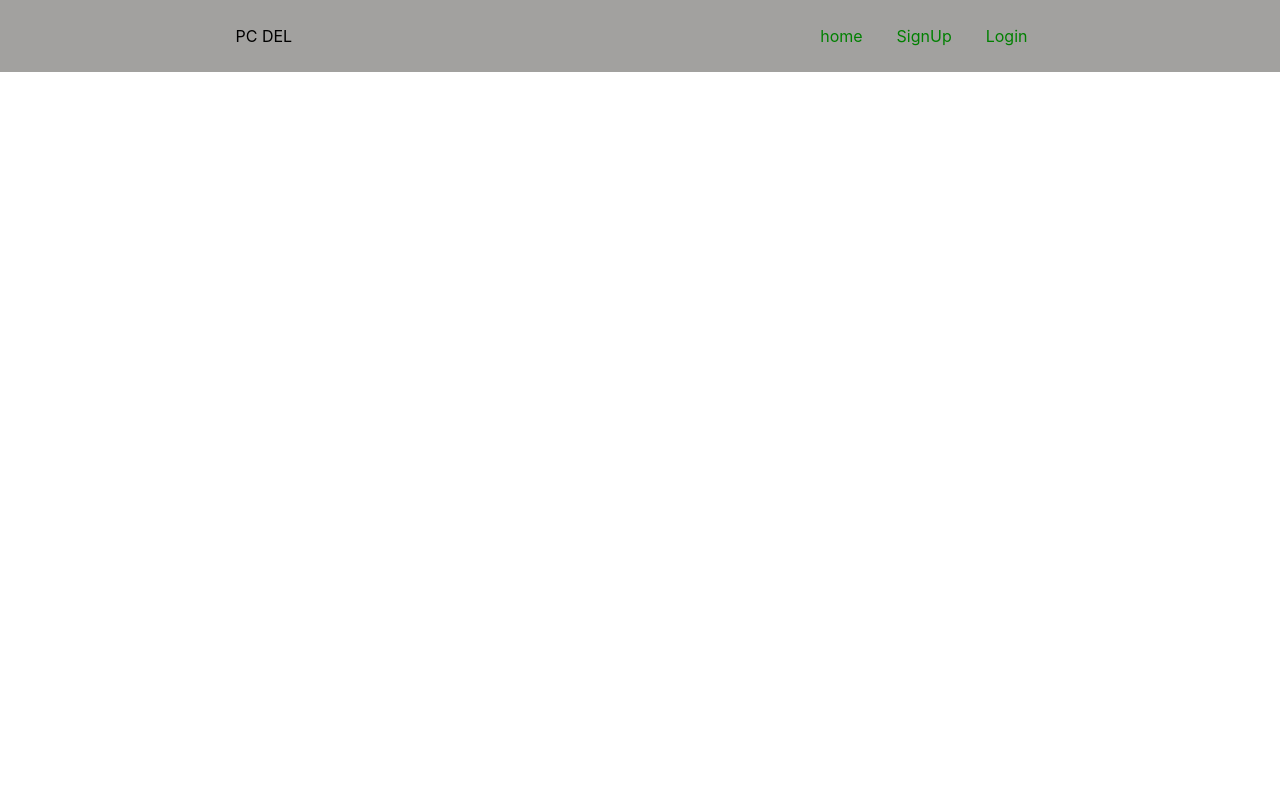
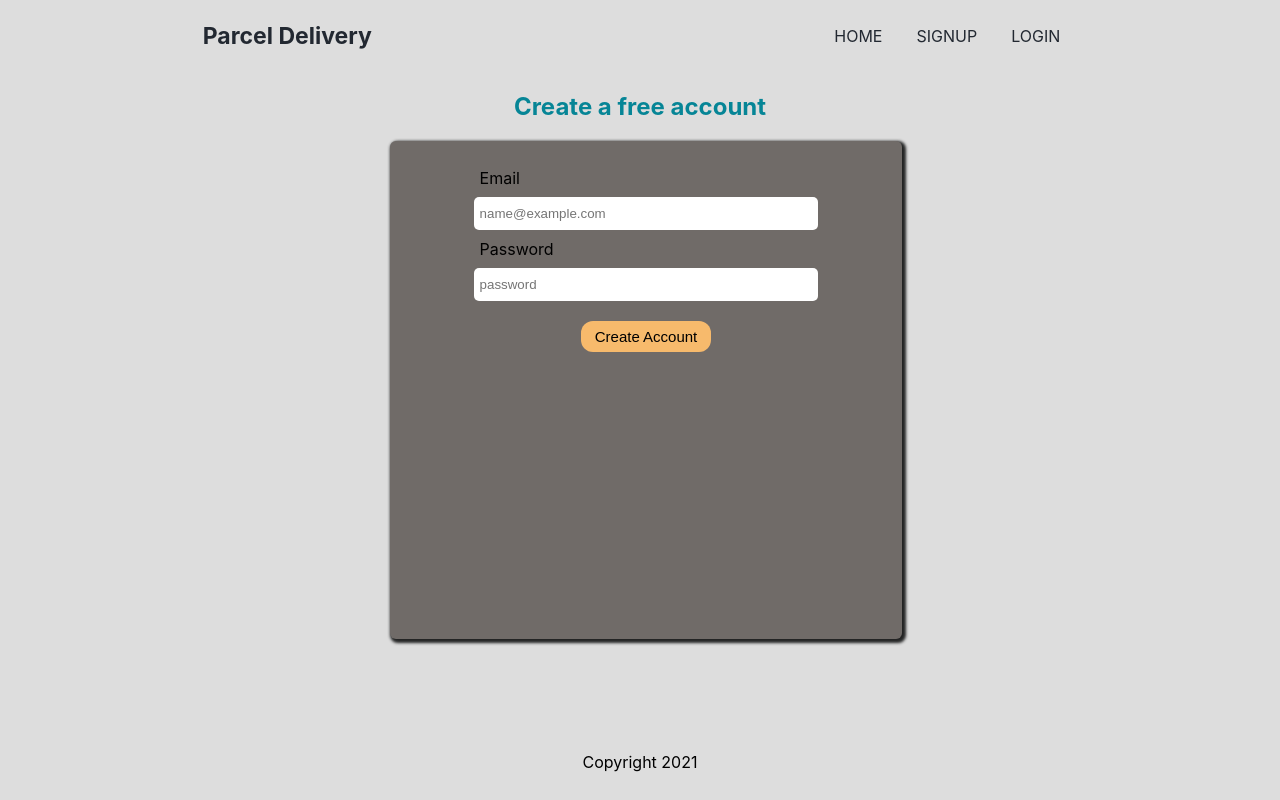
Before and after one commit to scovia-achan/safe-courier, a React (Create React App) app: page /login in a window 1280 px wide. Built offline with nearby package versions, Linux system fonts and the light colour scheme.

Commit message:
create login page and footer component

```diff
--- a/src/App.css
+++ b/src/App.css
@@ -1,3 +1,110 @@
 .App {
   max-width: 2000px;
+  background-color: #DDDDDD;
 }
+
+.home {
+  padding: 0 40px;
+  height: 700px;
+  color: rgb(6, 133, 150);
+  background-color: #DDDDDD;
+  overflow: hidden;
+
+}
+.home-sect {
+  width: 100%;
+  padding-top: 90px;
+  /* padding-left: 20px; */
+  display: flex;
+  justify-content: center;
+  align-items: center;
+  flex-wrap: wrap;
+}
+.home-sect >img {
+  width: 500px;
+}
+.home-sect >div{
+  padding-left: 45px;
+}
+.intro > button {
+  border-radius: 19px;
+  padding: 12px 18px;
+  border: none;
+  font-size: large;
+  background-color: #F6D6AD;
+  cursor: pointer;
+}
+.intro > button:hover{
+  background-color: #856d4f;
+}
+
+.heading {
+  font-size: 40px;
+  font-weight: bold;
+  margin-bottom: 0;
+}
+.text {
+  font-size: 19px;
+}
+
+.sigin-up{
+  height: 650px;
+}
+
+.register {
+  width: 50%;
+  margin: 10px auto;
+
+}
+
+.register-form {
+  width: 80%;
+  display: flex;
+  flex-direction: column;
+  justify-items: center;
+  height: 480px;
+  padding-top: 18px;
+  border-radius: 6px;
+  align-items: center;
+  box-shadow: 2px 2px 3px 2px #232424;
+  margin-left: 70px;
+  background-color: #706b68;
+}
+.register-form label,
+.register-form input {
+  padding: 9px 6px;
+  width: 65%;
+  border-radius: 5px;
+  border: none;
+}
+
+.register-form > button {
+  border-radius: 12px;
+  padding: 7px 14px;
+  border: none;
+  font-size: 15px;
+  margin-top: 20px;
+  background-color: #f7ba6c;
+  cursor: pointer;
+}
+
+
+@media screen and(max-width:650px) {
+
+  .home-sect{
+    width: 100%;
+    flex-direction: column;
+  }
+  .home-sect >img {
+    width: 250px;
+  }
+  .heading {
+    font-size: 20px;
+  }
+  .intro {
+    padding-bottom: 10px;
+  }
+  .text{
+    margin-bottom: 0;
+  }
+}
--- a/src/App.js
+++ b/src/App.js
@@ -3,6 +3,8 @@ import {BrowserRouter as Router, Route, Switch} from "react-router-dom"
 import './App.css';
 import Home from "./Pages/Home";
 import SignUp from "./Pages/SignUp";
+import Footer from "./Components/Footer";
+import Login from "./Pages/Login"
 
 function App() {
   return (
@@ -12,7 +14,9 @@ function App() {
           <Switch>
             <Route exact path="/" component={Home}/>
             <Route exact path="/signup" component={SignUp}/>
+            <Route exact path="/login" component={Login}/>
           </Switch>
+        <Footer />
       </Router>
 
     </div>
--- /dev/null
+++ b/src/Components/Footer.js
@@ -0,0 +1,9 @@
+import React from "react";
+import "./Main.css";
+export default function Footer() {
+  return (
+    <div className="footer">
+      <p>Copyright 2021</p>
+    </div>
+  );
+}
--- a/src/Components/Main.css
+++ b/src/Components/Main.css
@@ -3,8 +3,14 @@
     justify-content: space-around;
     align-items: center;
     padding: 10px 0;
-    background-color: rgba(87, 84, 81, 0.55);
+    /* box-shadow: 1px 2px 2px rgb(168, 167, 167); */
+    /* background-color: #DBCBBD; */
 
+}
+.logo{
+    font-size: 23px;
+    font-weight: bold;
+    color: #222831;
 }
 
 .navlinks {
@@ -18,10 +24,31 @@
 }
 .navlinks a{
     text-decoration: none;
-    color: green;
+    color: #222831;
     padding: 5px;
+    text-transform: uppercase;
+
 }
 .navlinks a:hover{
-    /* background-color: rgb(150, 157, 158); */
-    color: rgb(128, 108, 23);
+    background-color: #F6D6AD;
+    /* color: #F6D6AD; */
+    border-radius: 10px;
 }
+.footer {
+    position: absolute;
+    bottom: 0;
+    left: 0;
+    right: 0;
+    background-color: #DDDDDD;
+}
+.footer p {
+    text-align: center;
+    padding: 12px 0;
+    font-size: 16px;
+}
+
+@media screen and(max-width:450px) {
+    .footer{
+        /* position: fixed; */
+    }
+}
--- a/src/Components/Navbar.js
+++ b/src/Components/Navbar.js
@@ -5,11 +5,11 @@ import "./Main.css"
 function Navbar() {
     return (
         <div className="nav">
-            <div className="logo">PC DEL</div>
+            <div className="logo">Parcel Delivery</div>
             <ul className="navlinks">
                 <li><Link to="/">home</Link></li>
                 <li><Link to="/signup">SignUp</Link></li>
-                <li><Link to="/">Login</Link></li>
+                <li><Link to="/login">Login</Link></li>
             </ul>
 
         </div>
--- a/src/Pages/Home.js
+++ b/src/Pages/Home.js
@@ -1,11 +1,20 @@
-import React from 'react'
+import React from "react";
+import "../App.css";
+import truck from "../Images/truck.svg";
 
 function Home() {
-    return (
-        <div>
-
+  return (
+    <div className="home">
+      <div className="home-sect">
+        <img src={truck} alt="truck transporting parcels" />
+        <div className="intro">
+          <p className="heading">Deliver with us</p>
+          <p className="text">Every item delivered to it's destination.<br /> Trust the process.</p>
+          <button>Get started</button>
         </div>
-    )
+      </div>
+    </div>
+  );
 }
 
 export default Home;
--- /dev/null
+++ b/src/Pages/Login.js
@@ -0,0 +1,28 @@
+import React, { useState } from "react";
+import "../App.css";
+
+function Login() {
+  const [email, setemail] = useState("");
+  const [password, setpassword] = useState("");
+
+  return (
+    <div className="sigin-up">
+      <h2 style={{ textAlign: "center", color: "rgb(6, 133, 150)" }}>
+        Create a free account
+      </h2>
+      <div className="register">
+        <form className="register-form">
+
+          <label>Email</label>
+          <input type="email" placeholder="name@example.com" />
+          <label>Password</label>
+          <input type="email" placeholder="password" />
+
+          <button>Create Account</button>
+        </form>
+      </div>
+    </div>
+  );
+}
+
+export default Login;
--- a/src/Pages/SignUp.js
+++ b/src/Pages/SignUp.js
@@ -1,13 +1,34 @@
-import React from 'react'
+import React, { useState } from "react";
+import "../App.css";
+
+function SignUp() {
+	const [fname, setFname] = useState("")
+	const [lname, setLname] = useState("")
+	const [email, setemail] = useState("")
+	const [password, setpassword] = useState("")
+	const [password2, setpassword2] = useState("")
 
 
-function SignUp() {
-    return (
-        <div>
-           <h1>Create a free account</h1>
-
-        </div>
-    )
+  return (
+    <div className="sigin-up">
+      <h2 style={{ textAlign: "center", color:"rgb(6, 133, 150)" }}>Create a free account</h2>
+      <div className="register">
+        <form className="register-form">
+					<label>First name</label>
+          <input type="text" placeholder="First Name" />
+					<label>Last name</label>
+          <input type="text" placeholder="Last Name" />
+					<label>Email</label>
+          <input type="email" placeholder="name@example.com" />
+					<label>Password</label>
+          <input type="email" placeholder="password" />
+					<label>confirm Password</label>
+          <input type="email" placeholder="reapeat password" />
+					<button>Create Account</button>
+        </form>
+      </div>
+    </div>
+  );
 }
 
 export default SignUp;
```
Also changed, not shown: src/Images/background.jpg (added), src/Images/truck.svg (added).
